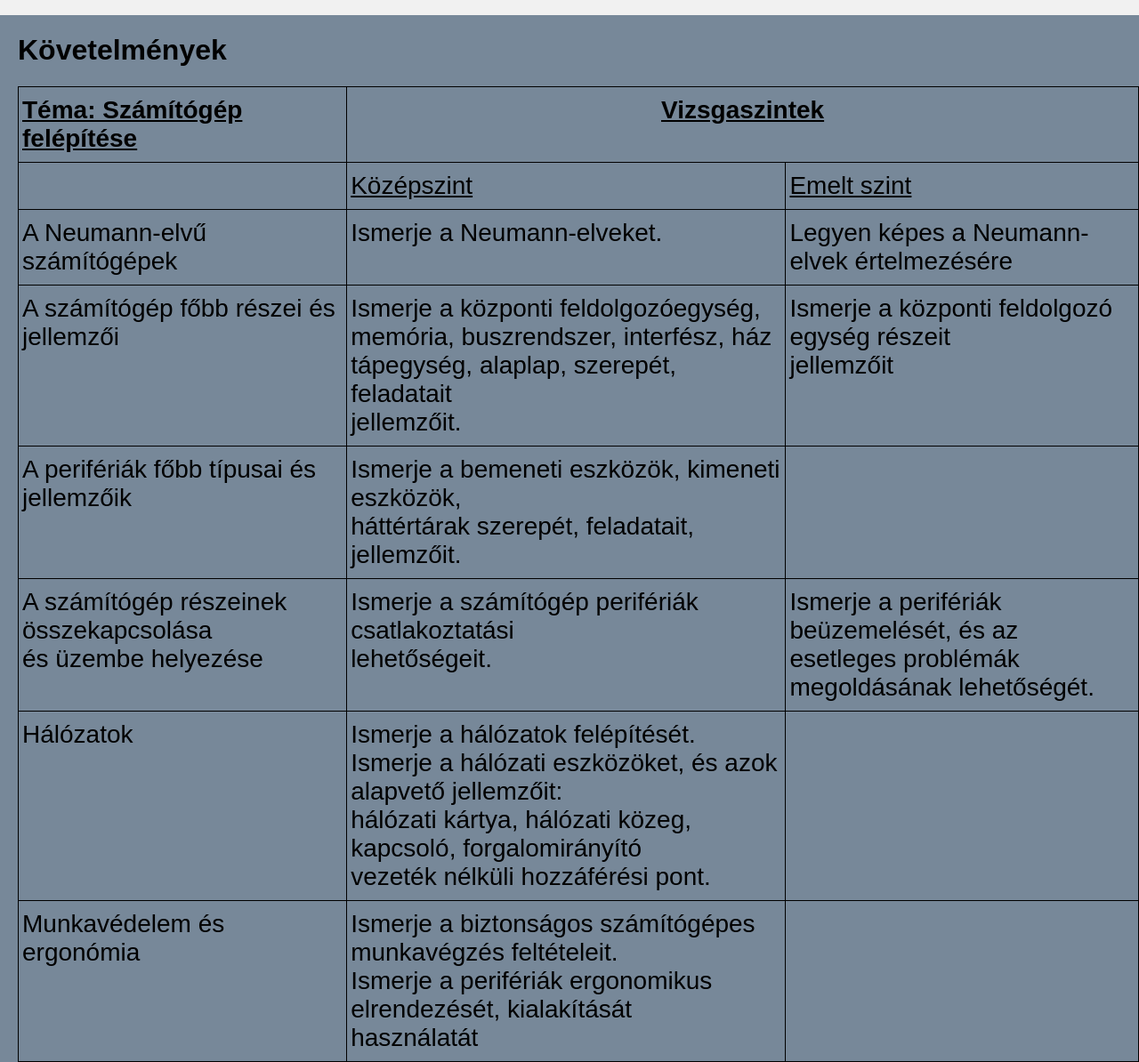
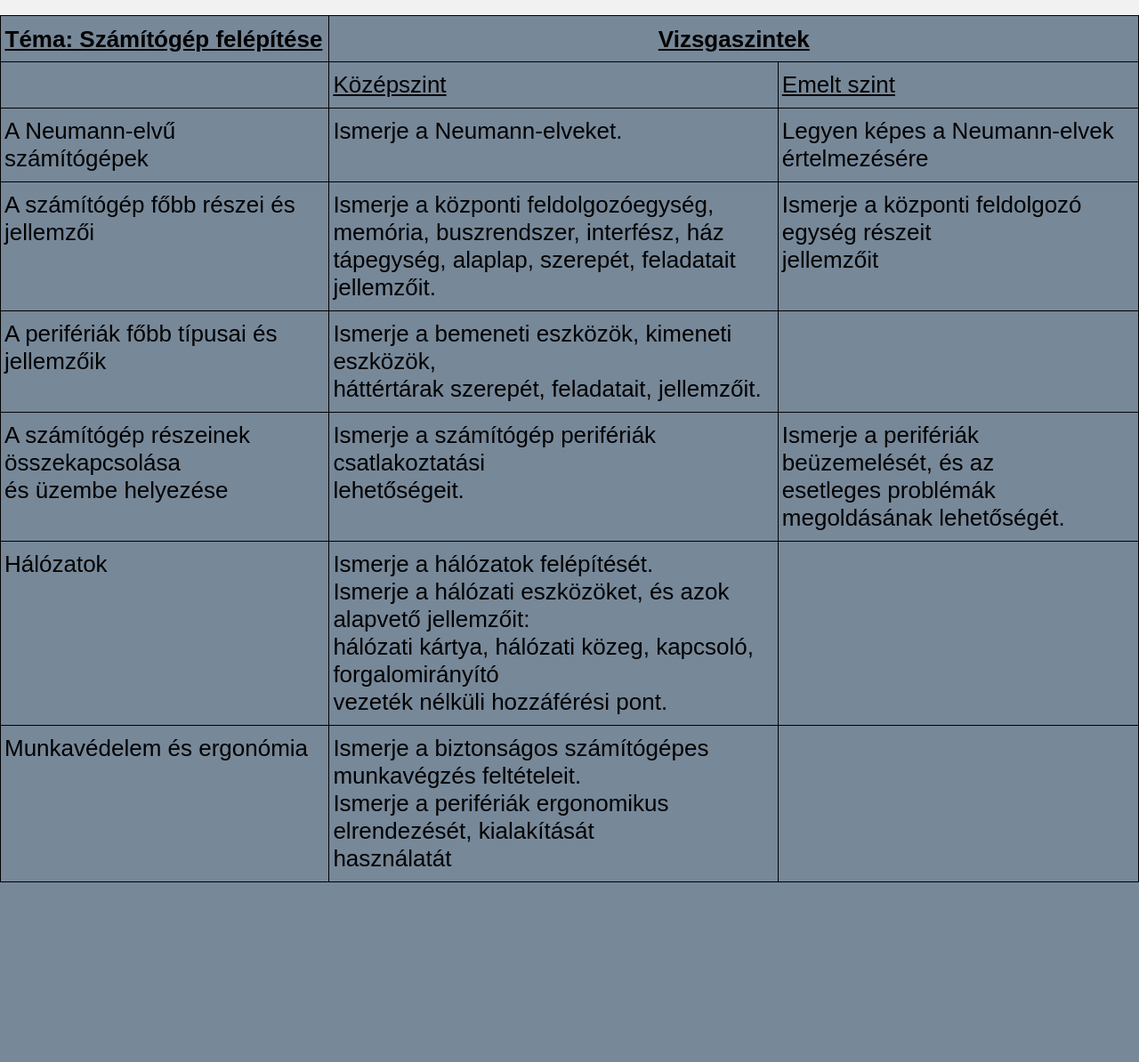
Before and after one commit to nagyadam558/weblapmagamba, a plain HTML site: page erettsegi.html in a window 1280 px wide. Shown: the part 72-1266 px from the top of the page at 89% size. After the commit the page ends 1064 px from the top, so only its background shows below. Drawn offline with Linux system fonts and the light colour scheme.

Commit message:
web1118v2
js készítés, formázások

```diff
--- a/erettsegi.html
+++ b/erettsegi.html
@@ -15,62 +15,62 @@
     <a href="pontozolap.html">Pontozólap</a>
   </div>
 </div>
-  <div style="padding-left:20px">
-    <h1>Követelmények</h1>
 <style type="text/css">
   .tg  {border-collapse:collapse;border-spacing:0;}
   .tg td{border-color:black;border-style:solid;border-width:1px;font-family:Arial, sans-serif;font-size:14px;
     overflow:hidden;padding:10px 4px;word-break:normal;}
   .tg th{border-color:black;border-style:solid;border-width:1px;font-family:Arial, sans-serif;font-size:14px;
     font-weight:normal;overflow:hidden;padding:10px 4px;word-break:normal;}
-        .tg .tg-it07{border-color:#000000;font-size:28px;text-align:center;vertical-align:top}
-        .tg .tg-8qlt{border-color:#000000;font-size:28px;text-align:left;vertical-align:bottom}
-        .tg .tg-i49n{border-color:#000000;font-size:28px;text-align:left;vertical-align:top}
+  .tg .tg-a5lv{border-color:#000000;font-size:26px;text-align:left;vertical-align:top}
+  .tg .tg-mhao{border-color:#000000;font-size:26px;position:-webkit-sticky;position:sticky;text-align:left;top:-1px;
+    vertical-align:bottom;will-change:transform}
+  .tg .tg-a1se{border-color:#000000;font-size:26px;position:-webkit-sticky;position:sticky;text-align:center;top:-1px;
+    vertical-align:top;will-change:transform}
   @media screen and (max-width: 767px) {.tg {width: auto !important;}.tg col {width: auto !important;}.tg-wrap {overflow-x: auto;-webkit-overflow-scrolling: touch;}}</style>
   <div class="tg-wrap"><table class="tg">
+  <thead>
+    <tr>
+      <th class="tg-mhao"><span style="font-weight:bold;text-decoration:underline"> Téma: Számítógép felépítése</span></th>
+      <th class="tg-a1se" colspan="2"><span style="font-weight:bold;text-decoration:underline">Vizsgaszintek</span></th>
+    </tr>
+  </thead>
   <tbody>
     <tr>
-            <td class="tg-8qlt"><span style="font-weight:bold;text-decoration:underline"> Téma: Számítógép felépítése</span></td>
-            <td class="tg-it07" colspan="2"><span style="font-weight:bold;text-decoration:underline">Vizsgaszintek</span></td>
+      <td class="tg-a5lv"></td>
+      <td class="tg-a5lv"><span style="text-decoration:underline">Középszint </span></td>
+      <td class="tg-a5lv"><span style="text-decoration:underline">Emelt szint</span></td>
     </tr>
     <tr>
-            <td class="tg-i49n"></td>
-            <td class="tg-i49n"><span style="text-decoration:underline">Középszint </span></td>
-            <td class="tg-i49n"><span style="text-decoration:underline">Emelt szint</span></td>
+      <td class="tg-a5lv">A Neumann-elvű számítógépek</td>
+      <td class="tg-a5lv">Ismerje a Neumann-elveket.</td>
+      <td class="tg-a5lv">Legyen képes a Neumann-elvek értelmezésére</td>
     </tr>
     <tr>
-            <td class="tg-i49n">A Neumann-elvű számítógépek</td>
-            <td class="tg-i49n">Ismerje a Neumann-elveket.</td>
-            <td class="tg-i49n">Legyen képes a Neumann-elvek értelmezésére</td>
+      <td class="tg-a5lv">A számítógép főbb részei és jellemzői</td>
+      <td class="tg-a5lv">Ismerje a központi feldolgozóegység,<br>memória, buszrendszer, interfész, ház<br>tápegység, alaplap, szerepét, feladatait<br>jellemzőit.</td>
+      <td class="tg-a5lv">Ismerje a központi feldolgozó egység részeit<br>jellemzőit</td>
     </tr>
     <tr>
-            <td class="tg-i49n">A számítógép főbb részei és jellemzői</td>
-            <td class="tg-i49n">Ismerje a központi feldolgozóegység,<br>memória, buszrendszer, interfész, ház<br>tápegység, alaplap, szerepét, feladatait<br>jellemzőit.</td>
-            <td class="tg-i49n">Ismerje a központi feldolgozó egység részeit<br>jellemzőit</td>
+      <td class="tg-a5lv">A perifériák főbb típusai és jellemzőik</td>
+      <td class="tg-a5lv">Ismerje a bemeneti eszközök, kimeneti eszközök,<br>háttértárak szerepét, feladatait, jellemzőit.</td>
+      <td class="tg-a5lv"></td>
     </tr>
     <tr>
-            <td class="tg-i49n">A perifériák főbb típusai és jellemzőik</td>
-            <td class="tg-i49n">Ismerje a bemeneti eszközök, kimeneti eszközök,<br>háttértárak szerepét, feladatait, jellemzőit.</td>
-            <td class="tg-i49n"></td>
+      <td class="tg-a5lv">A számítógép részeinek összekapcsolása <br>és üzembe helyezése</td>
+      <td class="tg-a5lv">Ismerje a számítógép perifériák csatlakoztatási <br>lehetőségeit.</td>
+      <td class="tg-a5lv">Ismerje a perifériák beüzemelését, és az<br>esetleges problémák megoldásának lehetőségét.</td>
     </tr>
     <tr>
-            <td class="tg-i49n">A számítógép részeinek összekapcsolása <br>és üzembe helyezése</td>
-            <td class="tg-i49n">Ismerje a számítógép perifériák csatlakoztatási <br>lehetőségeit.</td>
-            <td class="tg-i49n">Ismerje a perifériák beüzemelését, és az<br>esetleges problémák megoldásának lehetőségét.</td>
+      <td class="tg-a5lv">Hálózatok</td>
+      <td class="tg-a5lv">Ismerje a hálózatok felépítését.<br>Ismerje a hálózati eszközöket, és azok alapvető jellemzőit:<br>hálózati kártya, hálózati közeg, kapcsoló, forgalomirányító<br>vezeték nélküli hozzáférési pont.</td>
+      <td class="tg-a5lv"></td>
     </tr>
     <tr>
-            <td class="tg-i49n">Hálózatok</td>
-            <td class="tg-i49n">Ismerje a hálózatok felépítését.<br>Ismerje a hálózati eszközöket, és azok alapvető jellemzőit:<br>hálózati kártya, hálózati közeg, kapcsoló, forgalomirányító<br>vezeték nélküli hozzáférési pont.</td>
-            <td class="tg-i49n"></td>
-          </tr>
-          <tr>
-            <td class="tg-i49n">Munkavédelem és ergonómia</td>
-            <td class="tg-i49n">Ismerje a biztonságos számítógépes munkavégzés feltételeit.<br>Ismerje a perifériák ergonomikus elrendezését, kialakítását<br>használatát</td>
-            <td class="tg-i49n"></td>
+      <td class="tg-a5lv">Munkavédelem és ergonómia</td>
+      <td class="tg-a5lv">Ismerje a biztonságos számítógépes munkavégzés feltételeit.<br>Ismerje a perifériák ergonomikus elrendezését, kialakítását<br>használatát</td>
+      <td class="tg-a5lv"></td>
     </tr>
   </tbody>
   </table></div>
-  </div>
-
   </body>
   </html>
--- /dev/null
+++ b/pontozo.js
@@ -0,0 +1,5 @@
+function calcSum() {
+    let num1 = document.getElementsByName("num1")[0].value;
+    let num2 = document.getElementsByName("num2")[0].value;
+    let sum = Number(num1) + Number(num2);
+    document.getElementsByName("sum")[0].value = sum;}
--- a/styles.css
+++ b/styles.css
@@ -1,4 +1,4 @@
-
+* {box-sizing: border-box;}
 
 body {
   margin: 0;
@@ -10,6 +10,7 @@ body {
 .bevezeto
 {
   font-size:20px;
+  text-decoration: underline;
 }
 
 .tablazat
@@ -60,11 +61,9 @@ body {
   .header-right {
     float: none;
   }
-
-
-.szamito
-{
-
 }
 
+.proci
+{
+  font-family: Georgia, 'Times New Roman', Times, serif;
 }
```
Also changed, not shown: index.html (+6 -6 lines), pontozolap.html (+4 -8 lines). Lines whose indentation alone changed are shown as unchanged.
